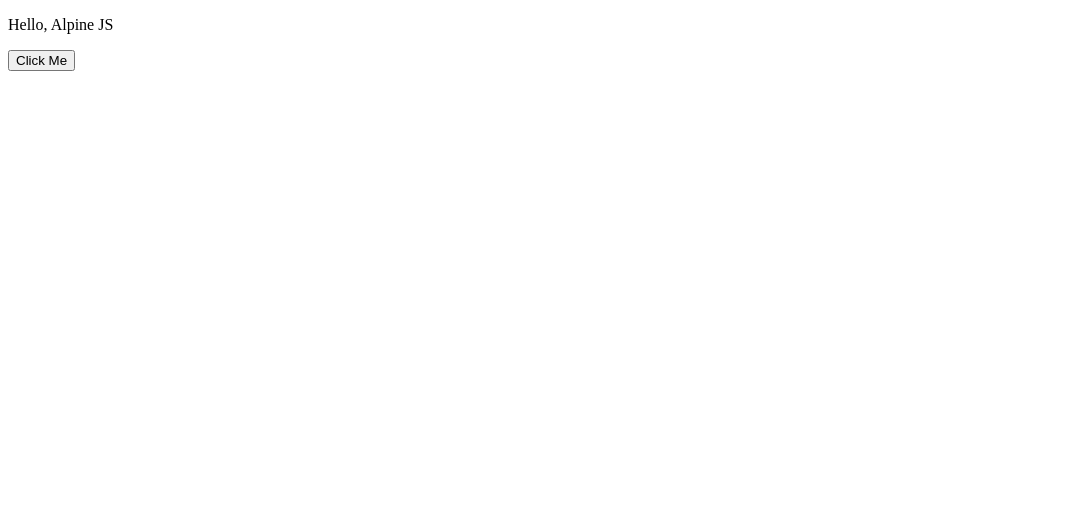
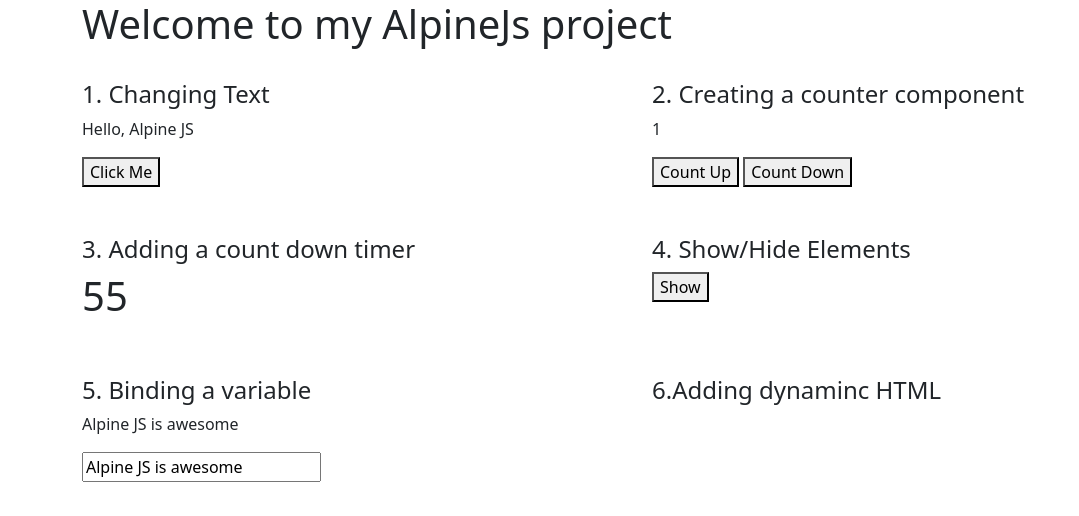
Before and after one commit to Pholisa-Fatyela/AlpineJS, a plain HTML site: page index.html in a window 1280 px wide. Shown: the whole page, without its empty margins (0-1079 px from the left). Drawn offline with nearby package versions, Linux system fonts and the light colour scheme.

Commit message:
Used more directives from Alpine JS

```diff
--- a/index.html
+++ b/index.html
@@ -4,13 +4,70 @@
     <meta charset="UTF-8">
     <meta http-equiv="X-UA-Compatible" content="IE=edge">
     <meta name="viewport" content="width=device-width, initial-scale=1.0">
-    <title>Alpine JS</title>
+    <link href="https://cdn.jsdelivr.net/npm/bootstrap@5.1.3/dist/css/bootstrap.min.css" rel="stylesheet" integrity="sha384-1BmE4kWBq78iYhFldvKuhfTAU6auU8tT94WrHftjDbrCEXSU1oBoqyl2QvZ6jIW3" crossorigin="anonymous">    <title>Alpine JS</title>
 </head>
 <body>
-    <div x-data="{ title: 'Hello, Alpine JS' }">
-        <p x-text="title"></p>
-        <button @click="title='Alpine JS Rocks'">Click Me</button>
+    <div class="container">
+        <h1>Welcome to my AlpineJs project</h1>
+        <br>
+        <div class="row">
+            <div class="col">
+                <h4>1. Changing Text</h4>
+                <!-- Trying out AplineJS creating a component with an event listener. -->
+                <div x-data="{ title: 'Hello, Alpine JS' }">
+                    <p x-text="title"></p>
+                    <button @click="title='Alpine JS Rocks'">Click Me</button>
+                </div>
+            </div>
+            <div class="col">
+                <h4>2. Creating a counter component</h4>
+                <!-- Creating a counter component -->
+                <div x-data="{ count: 1}">
+                    <p x-text="count"></p>
+                    <button @click="count++">Count Up</button>
+                    <button @click="count--">Count Down</button>
+                </div>
+            </div>
+        </div>
+        <br><br>
+        <div class="row">
+            <div class="col">
+                <h4>3. Adding a count down timer</h4>
+                <!-- Small count down timer using the setInterval() inside x-init. -->
+                <div x-data="{ countdown: 60 }"
+                     x-init="setInterval(function() {
+                        countdown--;
+                        },1000);
+                        ">
+                    <h1 x-text="countdown"></h1>
+                </div>
+            </div>
+            <div class="col">
+                <h4>4. Show/Hide Elements</h4>
+                <!-- Hide/Show elements using the x-show directive. Also added a transition to the show element -->
+                <div x-data="{ show: false }">
+                    <button @click="show=!show">Show</button>
+                    <div x-show.transition="show">Hello</div>
+                </div>
+            </div>
+        </div>
+        <br><br>
+        <div class="row">
+            <div class="col">
+                <h4>5. Binding a variable</h4>
+                <div x-data="{ title: 'Alpine JS is awesome'}">
+                    <p x-text="title"></p>
+                    <input type="text" x-model="title">
+                </div>
+            </div>
+            <div class="col">
+                <h4>6.Adding dynaminc HTML</h4>
+
+            </div>
+        </div>
     </div>
+
     <script src="https://cdn.jsdelivr.net/gh/alpinejs/alpine@v2.8.0/dist/alpine.min.js" defer></script>
+    <script src="https://cdn.jsdelivr.net/npm/bootstrap@5.1.3/dist/js/bootstrap.bundle.min.js" integrity="sha384-ka7Sk0Gln4gmtz2MlQnikT1wXgYsOg+OMhuP+IlRH9sENBO0LRn5q+8nbTov4+1p" crossorigin="anonymous"></script>
 </body>
 </html>
```
